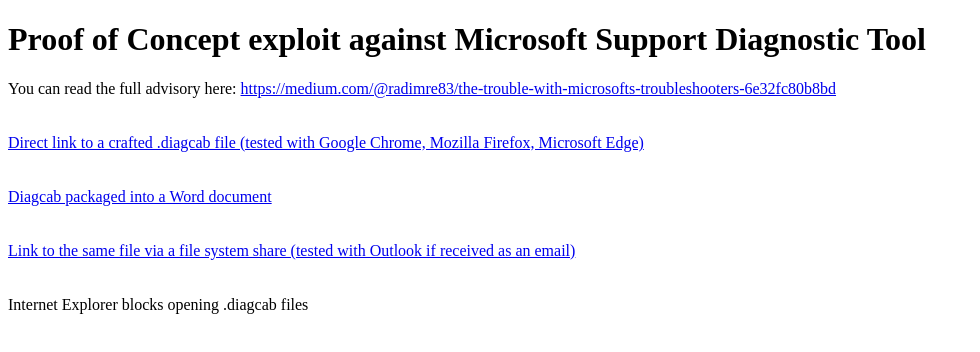
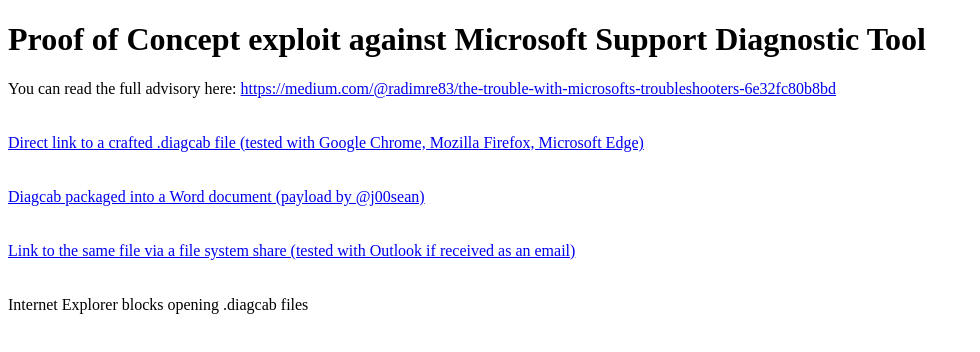
Before and after one commit to irsl/microsoft-diagcab-rce-poc, a plain HTML site: page docs/index.html in a window 1280 px wide. Shown: the whole page, without its empty margins (0-980 px from the left). Drawn offline with Linux system fonts and the light colour scheme.

Commit message:
credit added properly

```diff
--- a/docs/index.html
+++ b/docs/index.html
@@ -9,7 +9,7 @@
   <br/><br/>
   <div><a href="https://webdav-test.herokuapp.com/config/i-repair-everything-on-your-computer.diagcab">Direct link to a crafted .diagcab file (tested with Google Chrome, Mozilla Firefox, Microsoft Edge)</a></div>
   <br/><br/>
-  <div><a href="malified2.docx">Diagcab packaged into a Word document</a></div>
+  <div><a href="malified2.docx">Diagcab packaged into a Word document (payload by @j00sean)</a></div>
   <br/><br/>
   <div><a href="outlook.eml">Link to the same file via a file system share (tested with Outlook if received as an email)</a></div>
   <br/><br/>
```
